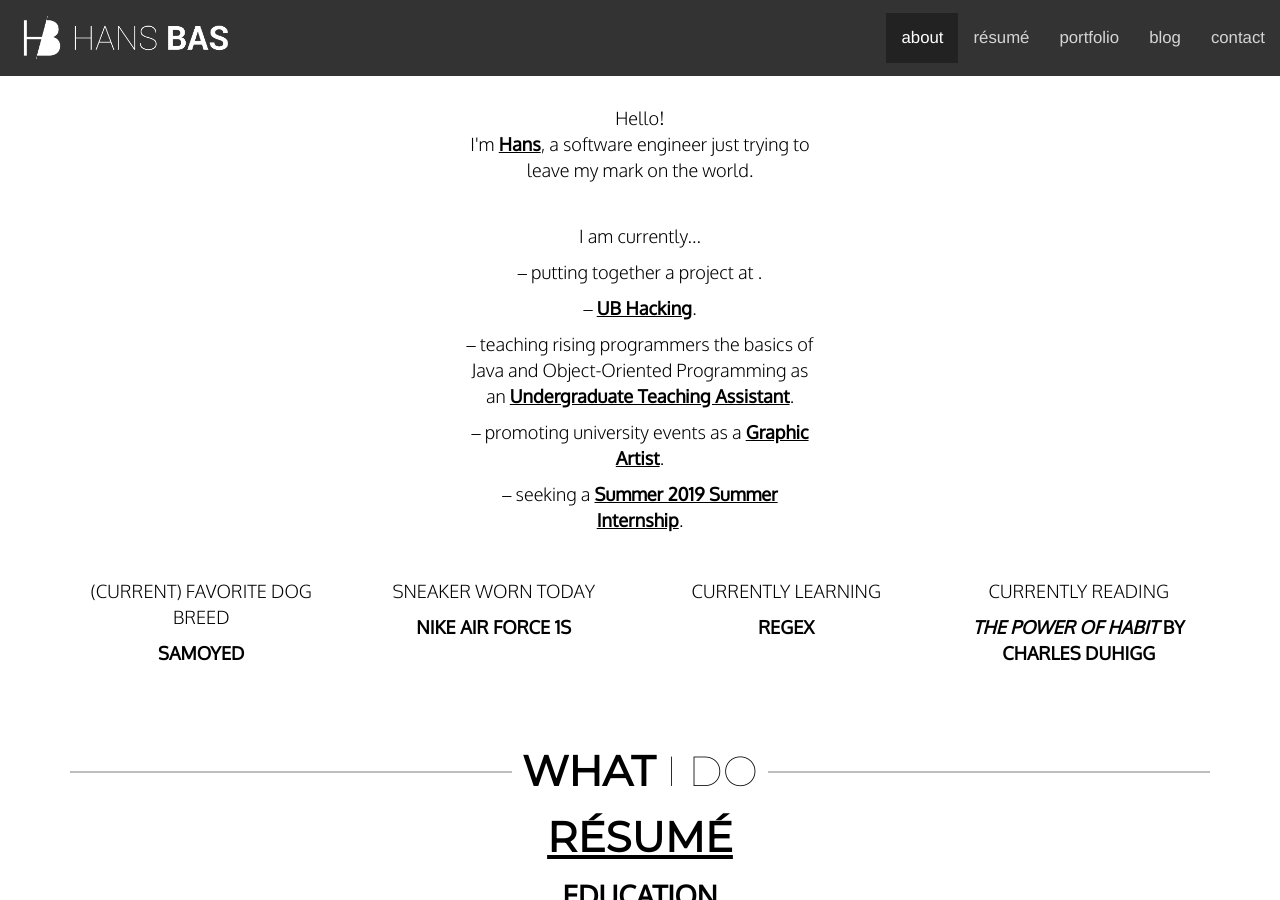
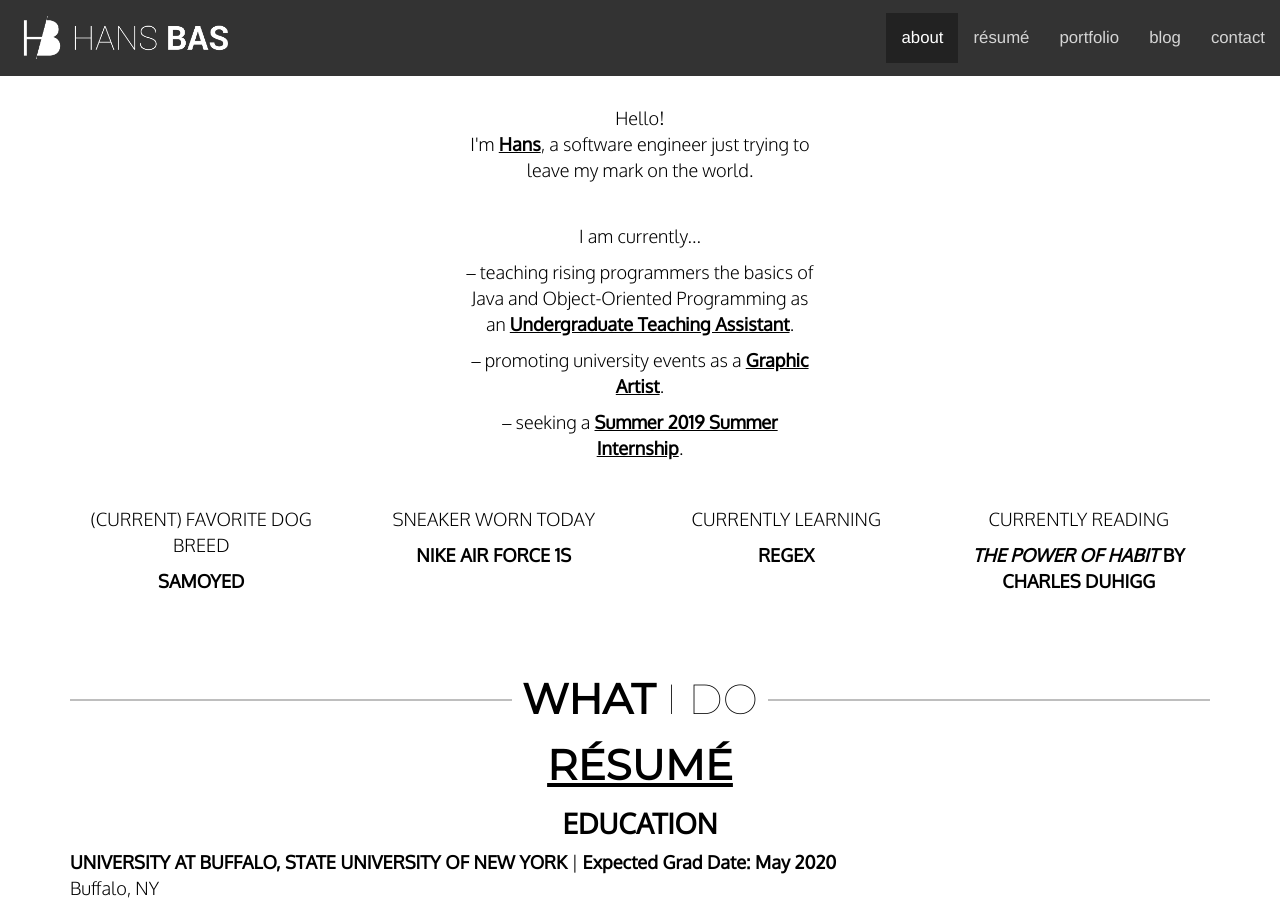
Before and after one commit to haanmiba/haanmiba.github.io, a Jekyll site: the page built from index.md, in a window 1280 px wide and 900 px high, scrolled down 833 px. Built offline with Jekyll 4.4.1, drawn with Linux system fonts in a browser that asks for light colours; nearby versions of some CDN libraries.

Commit message:
Removed UBHacking on About page.

```diff
--- a/_data/about.yml
+++ b/_data/about.yml
@@ -1,6 +1,4 @@
 currently:
-  - action: 'putting together a project at'
-  - subject: 'UB Hacking'
   - action: 'teaching rising programmers the basics of Java and Object-Oriented Programming as an'
     subject: 'Undergraduate Teaching Assistant'
   - action: 'promoting university events as a '
```
